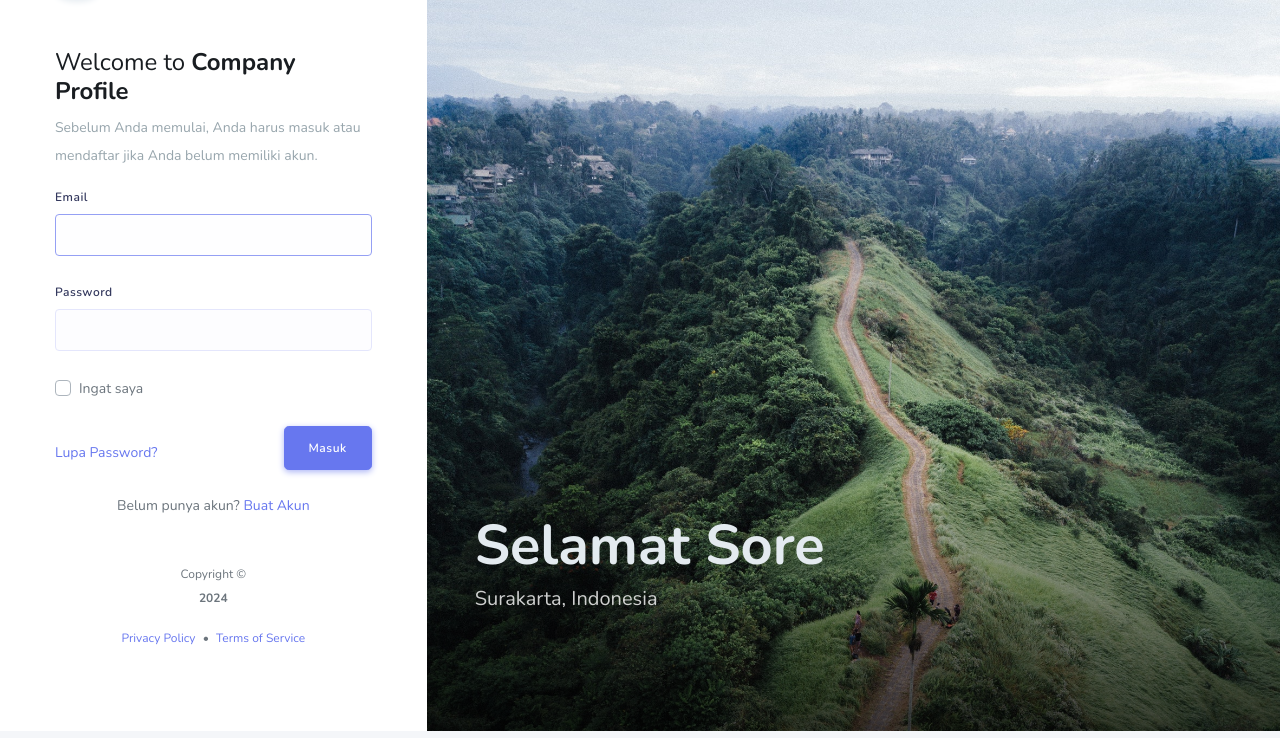
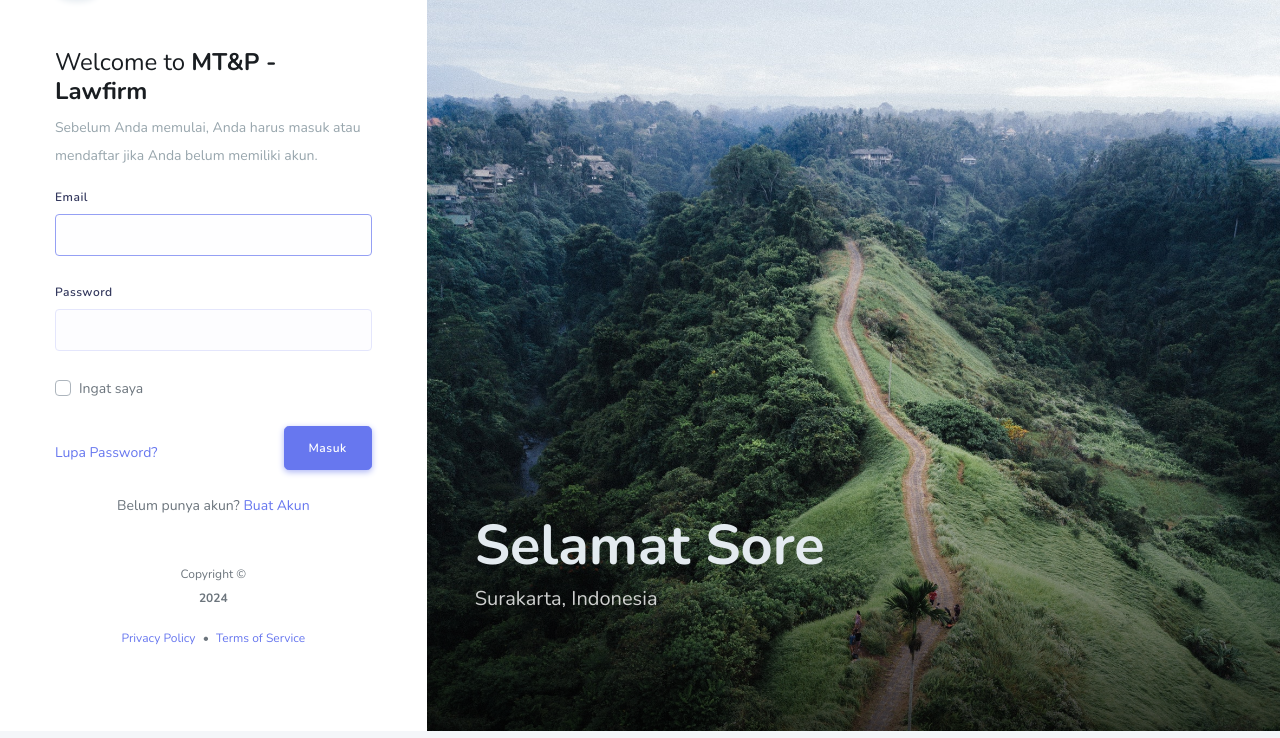
Before and after one commit to nurikhsanuddin/lawfirm-web, a PHP site: template application/views/auth/v_login.php in a window 1280 px wide. Shown: the part 62-800 px from the top of the page. Run offline with PHP 8.4, Linux system fonts and the light colour scheme; the template is opened without the code that fills it, so the values that code supplies are empty; some libraries are stand-ins or nearby versions.

Commit message:
Update v_login.php

```diff
--- a/application/views/auth/v_login.php
+++ b/application/views/auth/v_login.php
@@ -54,7 +54,7 @@ $pesan = 'Selamat ' . $salam;
           <div class="p-4 m-3">
             <img src="<?= base_url('assets/img/company/') . $image; ?>" alt="logo" width="80"
               class="shadow-light rounded-circle mb-5 mt-2">
-            <h4 class="text-dark font-weight-normal">Welcome to <span class="font-weight-bold">Company Profile</span>
+            <h4 class="text-dark font-weight-normal">Welcome to <span class="font-weight-bold">MT&P - Lawfirm</span>
             </h4>
             <p class="text-muted">Sebelum Anda memulai, Anda harus masuk atau mendaftar jika Anda belum memiliki akun.
             </p>
```
